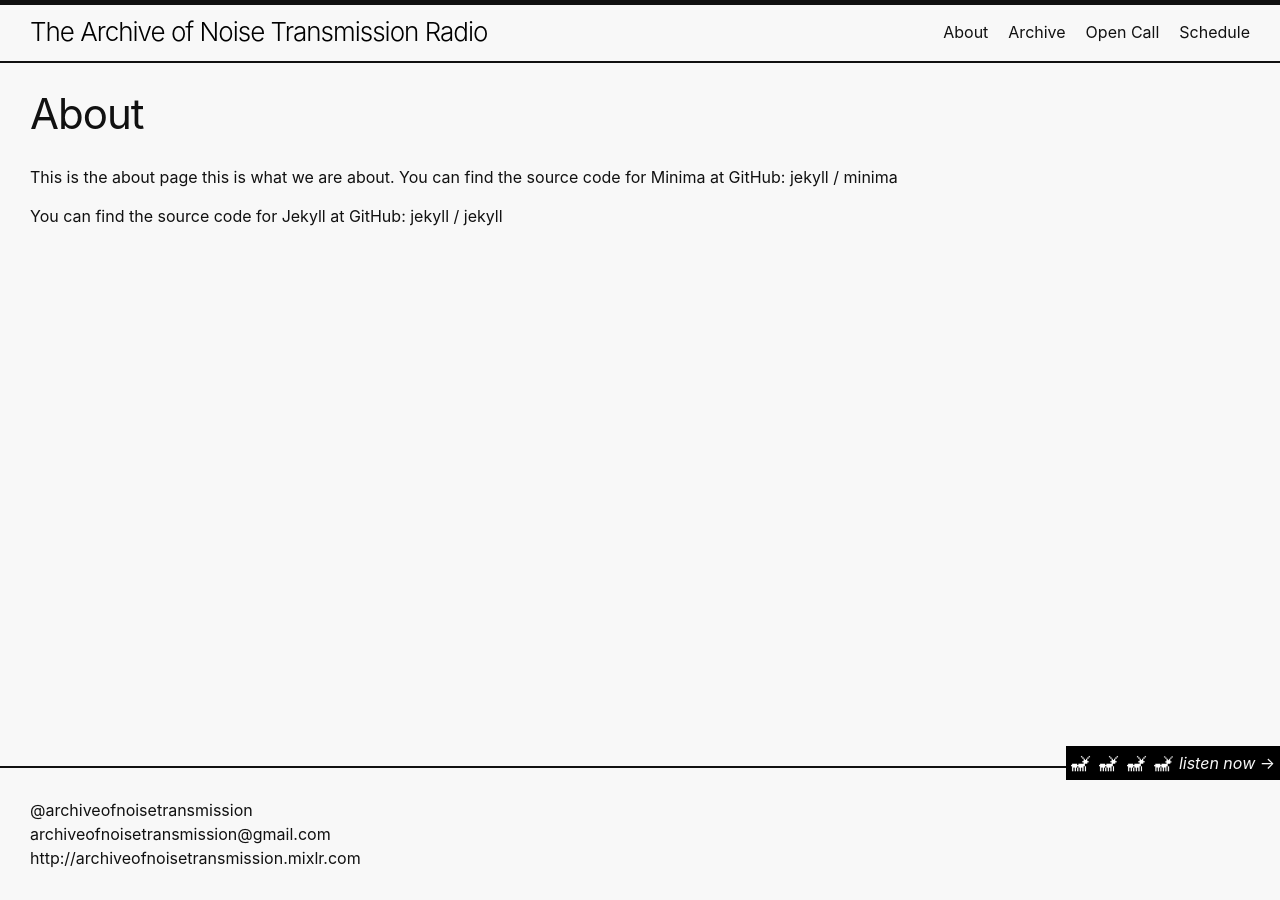
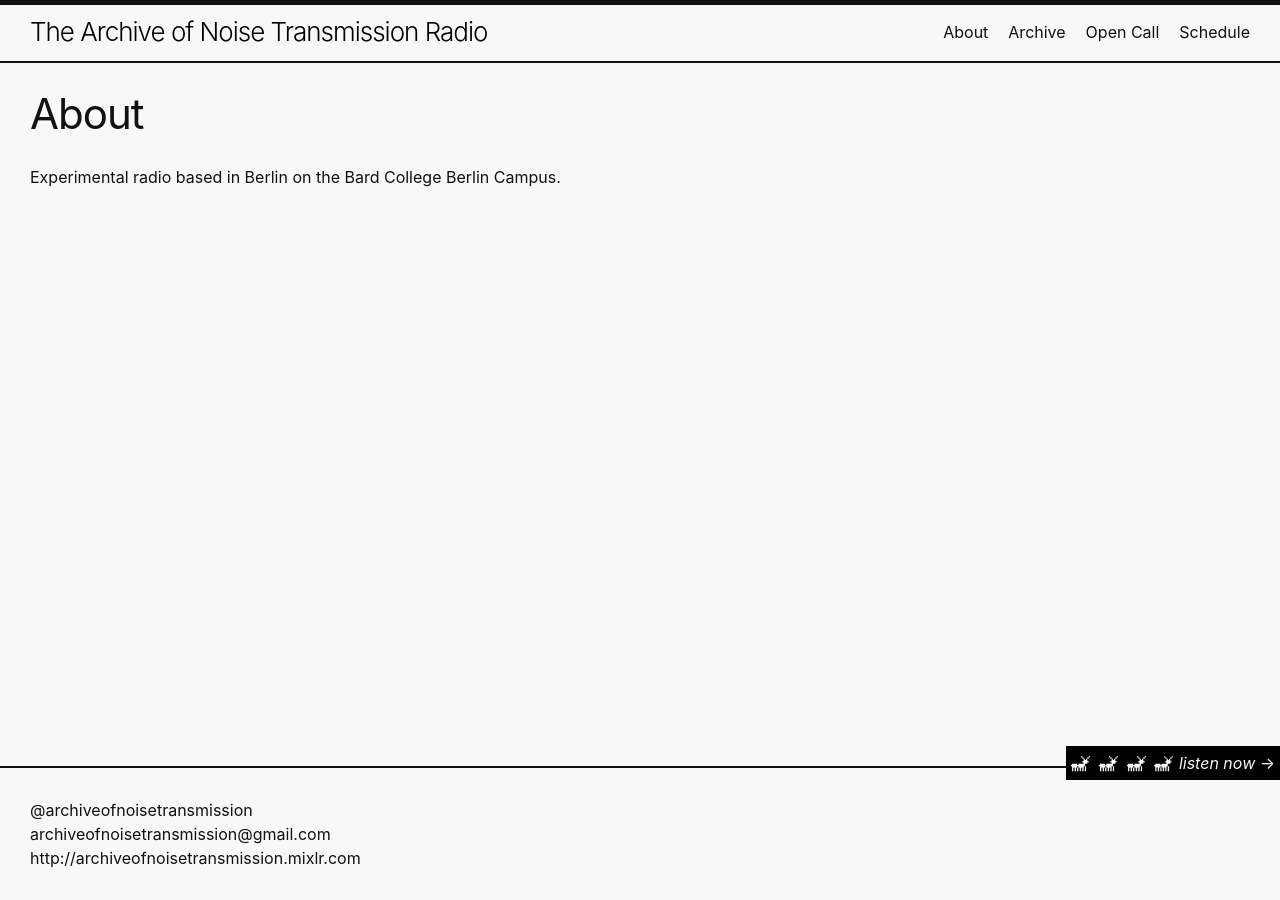
Before and after one commit to EH-Collaborative-Network/A.N.T., a Jekyll site: the page built from about.markdown, in a window 1280 px wide. Built offline with Jekyll 4.4.1, drawn with Linux system fonts in a browser that asks for light colours.

```diff
--- a/about.markdown
+++ b/about.markdown
@@ -4,15 +4,4 @@
 permalink: /about/
 ---
 
-This is the about page
-this is what we are about.
-You can find the source code for Minima at GitHub:
-[jekyll][jekyll-organization] /
-[minima](https://github.com/jekyll/minima)
-
-You can find the source code for Jekyll at GitHub:
-[jekyll][jekyll-organization] /
-[jekyll](https://github.com/jekyll/jekyll)
-
-
-[jekyll-organization]: https://github.com/jekyll
+Experimental radio based in Berlin on the Bard College Berlin Campus.
```
